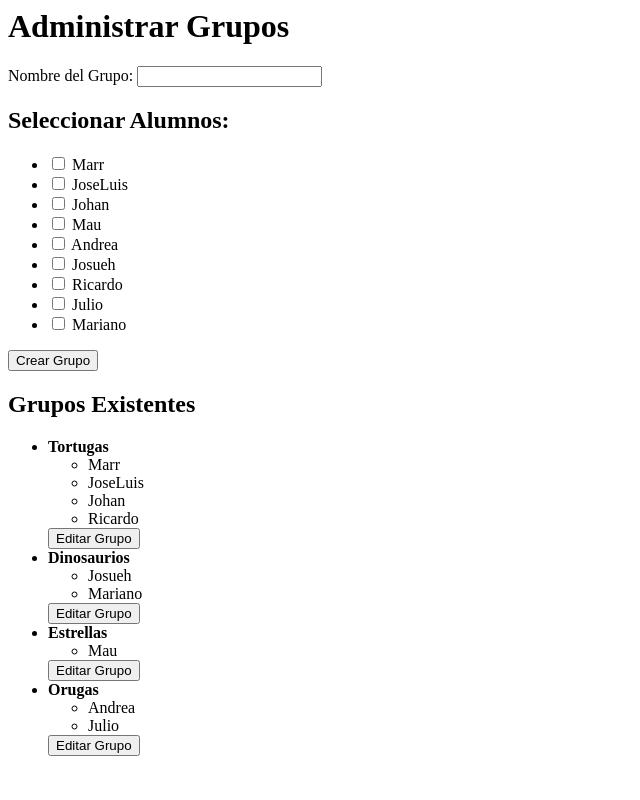
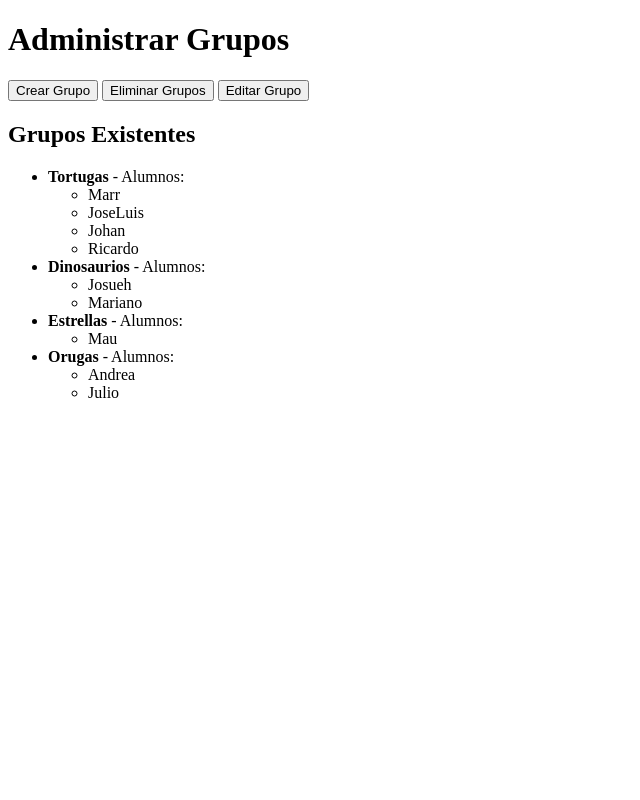
Before and after one commit to JosuehCA/Control-Escolar, a Django app: page /grupos in a window 1280 px wide. Shown: the whole page, without its empty margins (0-640 px from the left). Run offline with Django 4.2, Linux system fonts and the light colour scheme; data comes from the database, SQL or seed files in the repository; both versions use the stored data as it was after the commit.

Commit message:
Crear, Eliminar y Editar grupos listos

```diff
--- a/CE/sistema/models.py
+++ b/CE/sistema/models.py
@@ -120,6 +120,12 @@ class Administrador(UsuarioEscolar):
             nuevo_grupo.save()
         else:
             print("El grupo ya existe.")
+
+    def alumnosNoTienenGrupo(alumnos: List['Alumno']) -> bool:
+        for alumno in alumnos:
+            if Grupo.objects.filter(alumnos=alumno).exists():
+                return False  # El alumno ya pertenece a un grupo
+        return True
 
     def eliminarGrupo(self, grupo_id: int) -> None:
         try:
--- a/CE/sistema/templates/sistema/administrarGrupos.html
+++ b/CE/sistema/templates/sistema/administrarGrupos.html
@@ -1,9 +1,60 @@
+<!DOCTYPE html>
+<html lang="en">
+<head>
+    <meta charset="UTF-8">
+    <meta name="viewport" content="width=device-width, initial-scale=1.0">
+    <title>Administrar Grupos</title>
+    <script>
+        let grupos = {}; // Objeto para almacenar datos de los grupos
+
+        // Precargar información de los grupos
+        function cargarDatosGrupos(grupoData) {
+            grupos = grupoData; // Guardamos la información recibida en el objeto `grupos`
+        }
+
+        function actualizarFormularioEdicion() {
+            const grupoId = document.getElementById('grupo_id').value;
+            const nombreField = document.getElementById('nombre');
+
+            // Actualiza el campo "nombre" con el nombre del grupo seleccionado
+            if (grupos[grupoId]) {
+                nombreField.value = grupos[grupoId].nombre;
+            }
+        }
+
+        function toggleForm(formId) {
+            const form = document.getElementById(formId);
+            // Alterna la visibilidad del formulario
+            if (form.style.display === 'block') {
+                form.style.display = 'none';
+            } else {
+                // Oculta todos los formularios primero
+                document.querySelectorAll('.formulario').forEach(f => f.style.display = 'none');
+                form.style.display = 'block';
+            }
+        }
+
+        function resetCheckboxes() {
+            // Resetea los checkboxes
+            document.querySelectorAll('input[type="checkbox"]').forEach(checkbox => {
+                checkbox.checked = false;
+            });
+        }
+    </script>
+</head>
+<body>
     <h1>Administrar Grupos</h1>
 
+    <!-- Botones para alternar entre las acciones -->
+    <button onclick="toggleForm('crearGrupoForm')">Crear Grupo</button>
+    <button onclick="toggleForm('eliminarGrupoForm'); resetCheckboxes();">Eliminar Grupos</button>
+    <button onclick="toggleForm('editarGrupoForm'); resetCheckboxes(); actualizarFormularioEdicion();">Editar Grupo</button>
+
     <!-- Formulario para crear un nuevo grupo -->
+    <div id="crearGrupoForm" class="formulario" style="display: none;">
         <form method="POST" action="">
             {% csrf_token %}
-    <input type="hidden" name="action" value="create">
+            <input type="hidden" name="action" value="create"> <!-- Indica acción de crear grupo -->
 
             <label for="nombre">Nombre del Grupo:</label>
             <input type="text" id="nombre" name="nombre" required>
@@ -20,66 +71,88 @@
 
             <button type="submit">Crear Grupo</button>
         </form>
+    </div>
 
-<!-- Listado de Grupos Existentes -->
-<h2>Grupos Existentes</h2>
+    <!-- Formulario para eliminar grupos existentes -->
+    <div id="eliminarGrupoForm" class="formulario" style="display: none;">
+        <form method="POST" action="">
+            {% csrf_token %}
+            <input type="hidden" name="action" value="delete"> <!-- Indica acción de eliminar grupos -->
+
+            <h2>Seleccionar Grupos a Eliminar:</h2>
             <ul>
                 {% for grupo in grupos %}
-        <li id="grupo-{{ grupo.id }}">
-            <!-- Mostrar el nombre del grupo y listado de alumnos -->
-            <strong class="grupo-nombre">{{ grupo.nombre }}</strong>
+                    <li>
+                        <input type="checkbox" name="grupos" value="{{ grupo.id }}">
+                        {{ grupo.nombre }} - Alumnos:
                         <ul>
                             {% for alumno in grupo.alumnos.all %}
                                 <li>{{ alumno.username }}</li>
                             {% endfor %}
                         </ul>
+                    </li>
+                {% endfor %}
+            </ul>
 
-            <!-- Botón para editar -->
-            <button type="button" onclick="mostrarEdicion({{ grupo.id }})">Editar Grupo</button>
+            <button type="submit">Eliminar Grupos Seleccionados</button>
+        </form>
+    </div>
 
-            <!-- Campos de edición ocultos por defecto -->
-            <form method="POST" action="" id="form-editar-{{ grupo.id }}" style="display: none;">
+    <!-- Formulario para editar un grupo existente -->
+    <div id="editarGrupoForm" class="formulario" style="display: none;">
+        <form method="POST" action="">
             {% csrf_token %}
-                <input type="hidden" name="action" value="edit">
-                <input type="hidden" name="grupo_id" value="{{ grupo.id }}">
+            <input type="hidden" name="action" value="edit"> <!-- Indica acción de editar grupo -->
 
-                <label for="nombre_{{ grupo.id }}">Nombre del Grupo:</label>
-                <input type="text" id="nombre_{{ grupo.id }}" name="nombre" value="{{ grupo.nombre }}" required>
+            <label for="grupo_id">Seleccionar Grupo:</label>
+            <select id="grupo_id" name="grupo_id" required onchange="actualizarFormularioEdicion()">
+                {% for grupo in grupos %}
+                    <option value="{{ grupo.id }}">{{ grupo.nombre }}</option>
+                {% endfor %}
+            </select>
 
-                <h3>Seleccionar Alumnos:</h3>
+            <label for="nombre">Nuevo Nombre del Grupo (Opcional):</label>
+            <input type="text" id="nombre" name="nombre">
+
+            <h2>Seleccionar Alumnos:</h2>
             <ul>
                 {% for alumno in alumnos %}
                     <li>
-                            <input type="checkbox" name="alumnos" value="{{ alumno.id }}"
-                                {% if alumno in grupo.alumnos.all %}checked{% endif %}>
+                        <input type="checkbox" name="alumnos" value="{{ alumno.id }}">
                         {{ alumno.username }}
                     </li>
                 {% endfor %}
             </ul>
 
             <button type="submit">Guardar Cambios</button>
-                <button type="button" onclick="cancelarEdicion({{ grupo.id }})">Cancelar</button>
         </form>
+    </div>
+
+    <!-- Lista de grupos existentes -->
+    <h2>Grupos Existentes</h2>
+    <ul>
+        {% for grupo in grupos %}
+            <li>
+                <strong>{{ grupo.nombre }}</strong> - Alumnos:
+                <ul>
+                    {% for alumno in grupo.alumnos.all %}
+                        <li>{{ alumno.username }}</li>
+                    {% endfor %}
+                </ul>
             </li>
         {% endfor %}
     </ul>
 
+    <!-- Script para inicializar datos de los grupos -->
     <script>
-    // Mostrar los campos de edición para un grupo específico
-    function mostrarEdicion(grupoId) {
-        const formEditar = document.getElementById(`form-editar-${grupoId}`);
-        formEditar.style.display = 'block';
-
-        const grupoNombre = document.querySelector(`#grupo-${grupoId} .grupo-nombre`);
-        grupoNombre.style.display = 'none';
-    }
-
-    // Cancelar la edición y ocultar los campos
-    function cancelarEdicion(grupoId) {
-        const formEditar = document.getElementById(`form-editar-${grupoId}`);
-        formEditar.style.display = 'none';
-
-        const grupoNombre = document.querySelector(`#grupo-${grupoId} .grupo-nombre`);
-        grupoNombre.style.display = 'inline';
-    }
+        // Precarga la información de los grupos desde Django
+        cargarDatosGrupos({
+            {% for grupo in grupos %}
+                "{{ grupo.id }}": {
+                    "nombre": "{{ grupo.nombre|escapejs }}"
+                },
+            {% endfor %}
+        });
     </script>
+</body>
+</html>
--- a/CE/sistema/views.py
+++ b/CE/sistema/views.py
@@ -79,26 +79,38 @@ def administrarGrupos(request):
             alumnosIds = request.POST.getlist('alumnos')
             alumnos = Alumno.objects.filter(id__in=alumnosIds)
 
-            Administrador.crearGrupo(nombre, list(alumnos))
+            if not Administrador.alumnosNoTienenGrupo(alumnos):
+                print("Alguno de los alumnos ya pertenece a un grupo.")
+            else:
+                Administrador.crearGrupo(nombre, list(alumnos))
 
         elif action == 'delete':  # Eliminar grupos seleccionados
             gruposIds = request.POST.getlist('grupos')
-            for grupo_id in gruposIds:
+            for grupoId in gruposIds:
                 try:
-                    grupo = Grupo.objects.get(id=grupo_id)
+                    grupo = Grupo.objects.get(id=grupoId)
                     grupo.delete()
                 except Grupo.DoesNotExist:
-                    print(f"Grupo con ID {grupo_id} no existe.")
+                    print(f"Grupo con ID {grupoId} no existe.")
 
         elif action == 'edit':
-            grupo_id = request.POST.get('grupo_id')
+            grupoId = request.POST.get('grupo_id')
             nombre = request.POST.get('nombre')
             alumnosIds = request.POST.getlist('alumnos')
             alumnos = Alumno.objects.filter(id__in=alumnosIds)
+
             try:
-                Administrador.editarGrupo(grupo_id, nombre, list(alumnos))
+
+                gruposActuales = Grupo.objects.filter(alumnos__in=alumnos)
+                for grupo in gruposActuales:
+                    grupo.alumnos.remove(*alumnos)
+
+                if not Administrador.alumnosNoTienenGrupo(alumnos):
+                    print("Alguno de los alumnos ya pertenece a un grupo.")
+                else:
+                    Administrador.editarGrupo(grupoId, nombre, list(alumnos))
             except Grupo.DoesNotExist:
-                print(f"Grupo con ID {grupo_id} no existe.")
+                print(f"Grupo con ID {grupoId} no existe.")
 
         # Redirige para evitar que se reenvíe el formulario al refrescar la página
         return redirect("administrarGrupos")
```
Also changed, not shown: CE/sistema/templates/sistema/administrar.html (+14 -7 lines), CE/db.sqlite3. Lines whose indentation alone changed are shown as unchanged.
